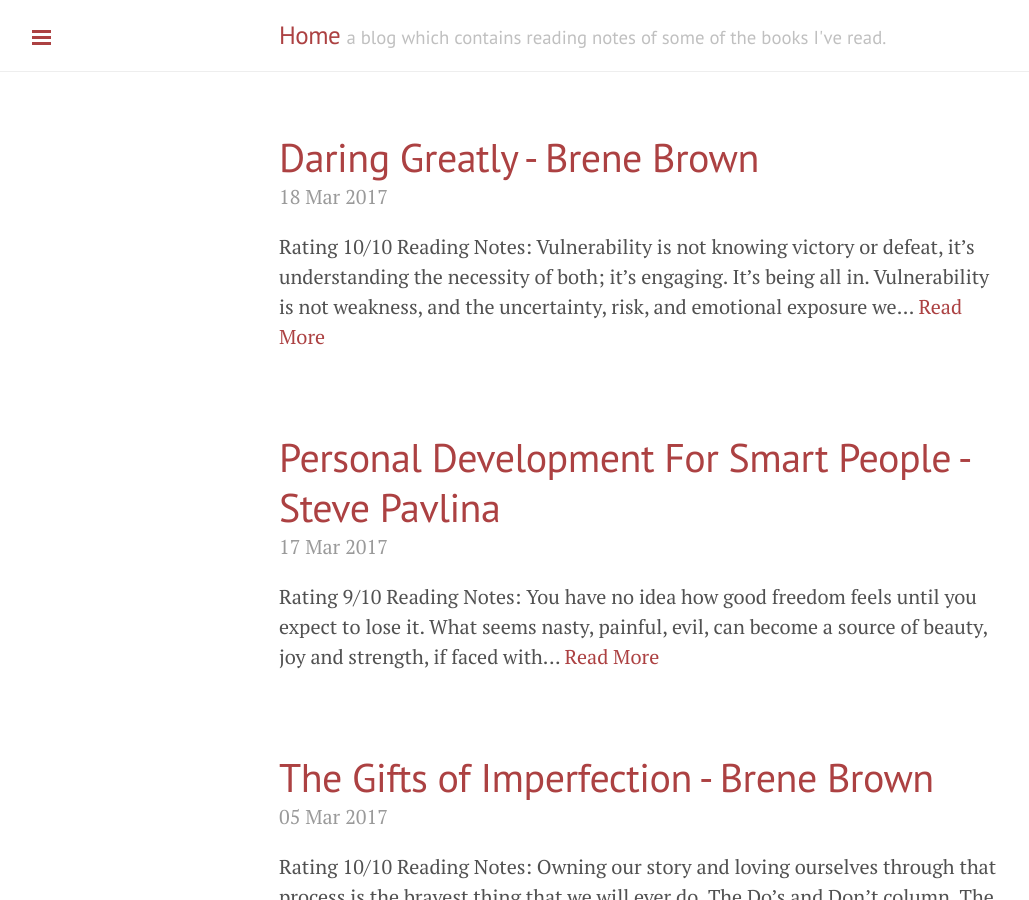
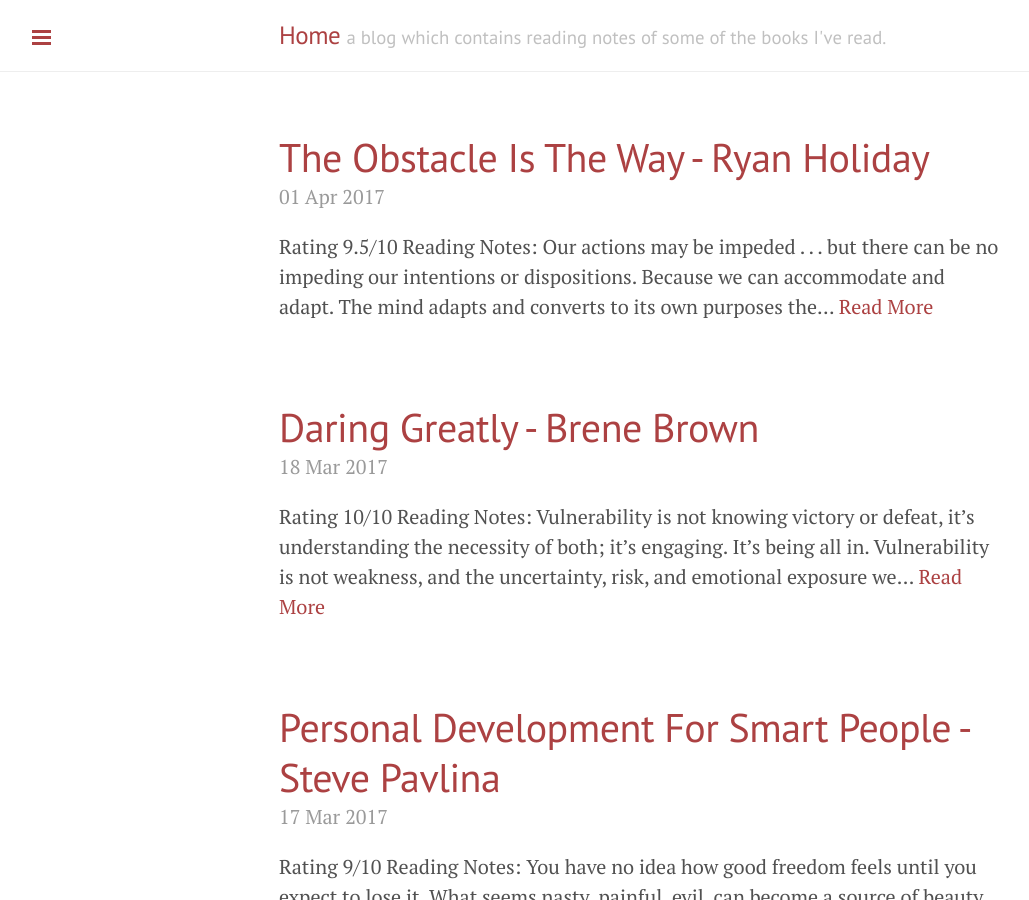
Before and after one commit to alamgirqazi/blog, a Jekyll site: the page built from index.html, in a window 1280 px wide and 900 px high. Shown: the whole window, without its empty margins (1-1030 px from the left). Built offline with Jekyll 4.4.1, drawn with Linux system fonts in a browser that asks for light colours; the list of posts is cut into pages by our own code; some of the changed lines change nothing that is shown.

Commit message:
added the obstacle is the way

```diff
--- /dev/null
+++ b/_posts/2017-04-01-TheObstacleisTheWay.md
@@ -0,0 +1,139 @@
+---
+layout: post
+title: The Obstacle Is The Way - Ryan Holiday
+permalink: TheObstacleIsTheWay
+---
+
+![The Obstacle Is The Way - Ryan Holiday](public/obstacle is the way - ryan holiday.jpg "The Obstacle Is The Way - Ryan Holiday")
+
+
+**Rating 9.5/10**
+
+<br>
+
+#### Reading Notes:
+
+Our actions may be impeded . . . but there can be no impeding our intentions or dispositions. Because we can accommodate and adapt. The mind adapts and converts to its own purposes the obstacle to our acting.
+
+The impediment to action advances action.
+What stands in the way becomes the way.
+
+“The obstacle in the path becomes the path. Never forget, within every obstacle is an opportunity to improve our condition.”
+
+When you have a goal, obstacles are actually teaching you how to get where you want to go—carving you a path.
+
+Many of our problems come from having too much: rapid technological disruption, junk food, traditions that tell us the way we’re supposed to live our lives. We’re soft, entitled, and scared of conflict. Great times are great softeners. Abundance can be its own obstacle, as many people can attest.
+
+Objective judgment, now at this very moment.
+Unselfish action, now at this very moment.
+Willing acceptance—now at this very moment—of all external events.
+That’s all you need.
+—MARCUS AURELIUS
+
+obstacles are not only to be expected but embraced.
+Embraced?
+Yes, because these obstacles are actually opportunities to test ourselves, to try new things, and, ultimately, to triumph.
+
+Buffet’s famous adage to “be fearful when others are greedy and greedy when others are fearful.”
+
+You will come across obstacles in life—fair and unfair. And you will discover, time and time again, that what matters most is not what these obstacles are but how we see them, how we react to them, and whether we keep our composure. You will learn that this reaction determines how successful we will be in overcoming—or possibly thriving because of—them.
+Where one person sees a crisis, another can see opportunity. Where one is blinded by success, another sees reality with ruthless objectivity. Where one loses control of emotions, another can remain calm.
+
+Our perceptions are the thing that we’re in complete control of.
+
+When we aim high, pressure and stress obligingly come along for the ride. Stuff is going to happen that catches us off guard, threatens or scares us. Surprises (unpleasant ones, mostly) are almost guaranteed. The risk of being overwhelmed is always there.
+In these situations, talent is not the most sought-after characteristic. Grace and poise are, because these two attributes precede the opportunity to deploy any other skill.
+
+Would you have a great empire? Rule over yourself.
+—PUBLIUS SYRUS
+
+Can you fight the urge to panic and instead focus only on what you can change? On the task at hand?
+
+The Greeks had a word for this: apatheia.
+It’s the kind of calm equanimity that comes with the absence of irrational or extreme emotions. Not the loss of feeling altogether, just the loss of the harmful, unhelpful kind. Don’t let the negativity in, don’t let those emotions even get started. Just say: No, thank you. I can’t afford to panic.
+
+If an emotion can’t change the condition or the situation you’re dealing with, it is likely an unhelpful emotion. Or, quite possibly, a destructive one.
+But it’s what I feel.
+Right, no one said anything about not feeling it. No one said you can’t ever cry. Forget “manliness.” If you need to take a moment, by all means, go ahead. Real strength lies in the control or, as Nassim Taleb put it, the domestication of one’s emotions, not in pretending they don’t exist.
+
+Don’t let the force of an impression when it first hit you knock you off your feet; just say to it: Hold on a moment; let me see who you are and what you represent. Let me put you to the test.
+—EPICTETUS
+
+The perceiving eye is weak, he wrote; the observing eye is strong.
+Musashi understood that the observing eye sees simply what is there. The perceiving eye sees more than what is there.
+The observing eye sees events, clear of distractions, exaggerations, and misperceptions. The perceiving eye sees “insurmountable obstacles” or “major setbacks” or even just “issues.” It brings its own issues to the fight. The former is helpful, the latter is not.
+
+
+Perceptions are the problem. They give us the “information” that we don’t need, exactly at the moment when it would be far better to focus on what is immediately in front of us:
+
+Everything changed for Clooney when he tried a new perspective. He realized that casting is an obstacle for producers, too—they need to find somebody, and they’re all hoping that the next person to walk in the room is the right somebody. Auditions were a chance to solve their problem, not his.
+
+
+The difference between the right and the wrong perspective is everything.
+How we interpret the events in our lives, our perspective, is the framework for our forthcoming response—whether there will even be one or whether we’ll just lie there and take it.
+
+To argue, to complain, or worse, to just give up, these are choices. Choices that more often than not, do nothing to get us across the finish line.
+When it comes to perception, this is the crucial distinction to make: the difference between the things that are in our power and the things that aren’t. That’s the difference between the people who can accomplish great things, and the people who find it impossible to stay sober—to avoid not just drugs or alcohol but all addictions.
+
+To see an obstacle as a challenge, to make the best of it anyway, that is also a choice—a choice that is up to us
+
+
+Focus on the moment, not the monsters that may or may not be up ahead.
+
+Catch your mind when it wanders—don’t let it get away from you.
+
+Genius is the ability to put into effect what is in your mind. There’s no other definition of it.
+—F. SCOTT FITZGERALD
+
+Jobs refused to tolerate people who didn’t believe in their own abilities to succeed. Even if his demands were unfair, uncomfortable, or ambitious.
+
+As Laura Ingalls Wilder put it: “There is good in everything, if only we look for it.”
+
+It’s our preconceptions that are the problem. They tell us that things should or need to be a certain way, so when they’re not, we naturally assume that we are at a disadvantage or that we’d be wasting our time to pursue an alternate course. When really, it’s all fair game, and every situation is an opportunity for us to act.
+
+Psychologists call it adversarial growth and post-traumatic growth. “That which doesn’t kill me makes me stronger” is not a cliché but fact.
+
+It’s a huge step forward to realize that the worst thing to happen is never the event, but the event and losing your head. Because then you’ll have two problems (one of them unnecessary and post hoc).
+
+when you’re dealt a bad hand. What’s your response? Do you fold? Or do you play it for all you’ve got? There’s an explosion, metaphoric or otherwise. Are you the guy running toward it? Or running away from it? Or worse, are you paralyzed and do nothing?
+
+Life can be frustrating. Oftentimes we know what our problems are. We may even know what to do about them. But we fear that taking action is too risky, that we don’t have the experience or that it’s not how we pictured it or because it’s too expensive, because it’s too soon, because we think something better might come along, because it might not work.
+And you know what happens as a result? Nothing. We do nothing.
+
+Remember and remind yourself of a phrase favored by Epictetus: “persist and resist.” Persist in your efforts. Resist giving in to distraction, discouragement, or disorder.
+There’s no need to sweat this or feel rushed. No need to get upset or despair. You’re not going anywhere—you’re not going to be counted out. You’re in this for the long haul.
+
+obstacles. A new path is, by definition, uncleared. Only with persistence and time can we cut away debris and remove impediments. Only in struggling with the impediments that made others quit can we find ourselves on untrodden territory—only by persisting and resisting can we learn what others were too impatient to be taught.
+It’s okay to be discouraged. It’s not okay to quit. To know you want to quit but to plant your feet and keep inching closer until you take the impenetrable fortress you’ve decided to lay siege to in your own life—that’s persistence.
+
+It’s supposed to be hard. Your first attempts aren’t going to work. It’s goings to take a lot out of you—but energy is an asset we can always find more of. It’s a renewable resource. Stop looking for an epiphany, and start looking for weak points. Stop looking for angels, and start looking for angles. There are options. Settle in for the long haul and then try each and every possibility, and you’ll get there.
+
+Failure really can be an asset if what you’re trying to do is improve, learn, or do something new.
+
+You should never have to ask yourself, But what am I supposed to do now? Because you know the answer: your job.
+
+Start thinking like a radical pragmatist: still ambitious, aggressive, and rooted in ideals, but also imminently practical and guided by the possible. Not on everything you would like to have, not on changing the world right at this moment, but ambitious enough to get everything you need. Don’t think small, but make the distinction between the critical and the extra.
+
+Remember, sometimes the longest way around is the shortest way home.
+
+If you think it’s simply enough to take advantage of the opportunities that arise in your life, you will fall short of greatness. Anyone sentient can do that. What you must do is learn how to press forward precisely when everyone around you sees disaster.
+
+Certain things in life will cut you open like a knife. When that happens—at that exposing moment—the world gets a glimpse of what’s truly inside you. So what will be revealed when you’re sliced open by tension and pressure? Iron? Or air? Or bullshit?
+
+It’s easier to think and act than it is to practice wisdom.
+
+You chose this for yourself, a life of doing things. Now you better be prepared for what it entails.
+
+We instinctively think about how much better we’d like any given situation to be. We start thinking about what we’d rather have. Rarely do we consider how much worse things could have been.
+
+Our actions can be constrained, but our will can’t be. Our plans—even our bodies—can be broken. But belief in ourselves? No matter how many times we are thrown back, we alone retain the power to decide to go once more. Or to try another route. Or, at the very least, to accept this reality and decide upon a new aim.
+
+
+We’re not special or unique simply by virtue of being. We’re all, at varying points in our lives, the subject of random and often incomprehensible events.
+
+Life is a process of breaking through these impediments—a series of fortified lines that we must break through.
+Each time, you’ll learn something. Each time, you’ll develop strength, wisdom, and perspective. Each time, a little more of the competition falls away. Until all that is left is you: the best version of you.
+As the Haitian proverb puts it: Behind mountains are more mountains.
+Elysium is a myth. One does not overcome an obstacle to enter the land of no obstacles.
+
+Knowing that life is a marathon and not a sprint is important.
--- a/books.md
+++ b/books.md
@@ -86,6 +86,18 @@
 
 
 <hr>
+
+## The Obstacle Is The Way - Ryan Holiday
+<br>
+![The Obstacle is the way - Ryan Holiday](public/obstacle is the way - ryan holiday.jpg "The Obstacle is the way - Ryan Holiday")
+
+**Rating 9.5/10**
+
+<br>
+
+
+<hr>
+
 
 ## Think and Grow Rich - Napoleon Hill
 <br>
@@ -336,14 +348,6 @@
 <br>
 <hr>
 
-## Obstacle is the way - Ryan Holiday
-<br>
-![Obstacle is the way - Ryan Holiday](public/obstacle is the way - ryan holiday.jpg "Obstacle is the way - Ryan Holiday")
-
-Rating (coming soon)
-
-<br>
-<hr>
 
 ## So Good They Can't Ignore You - Cal Newport
 <br>
```
